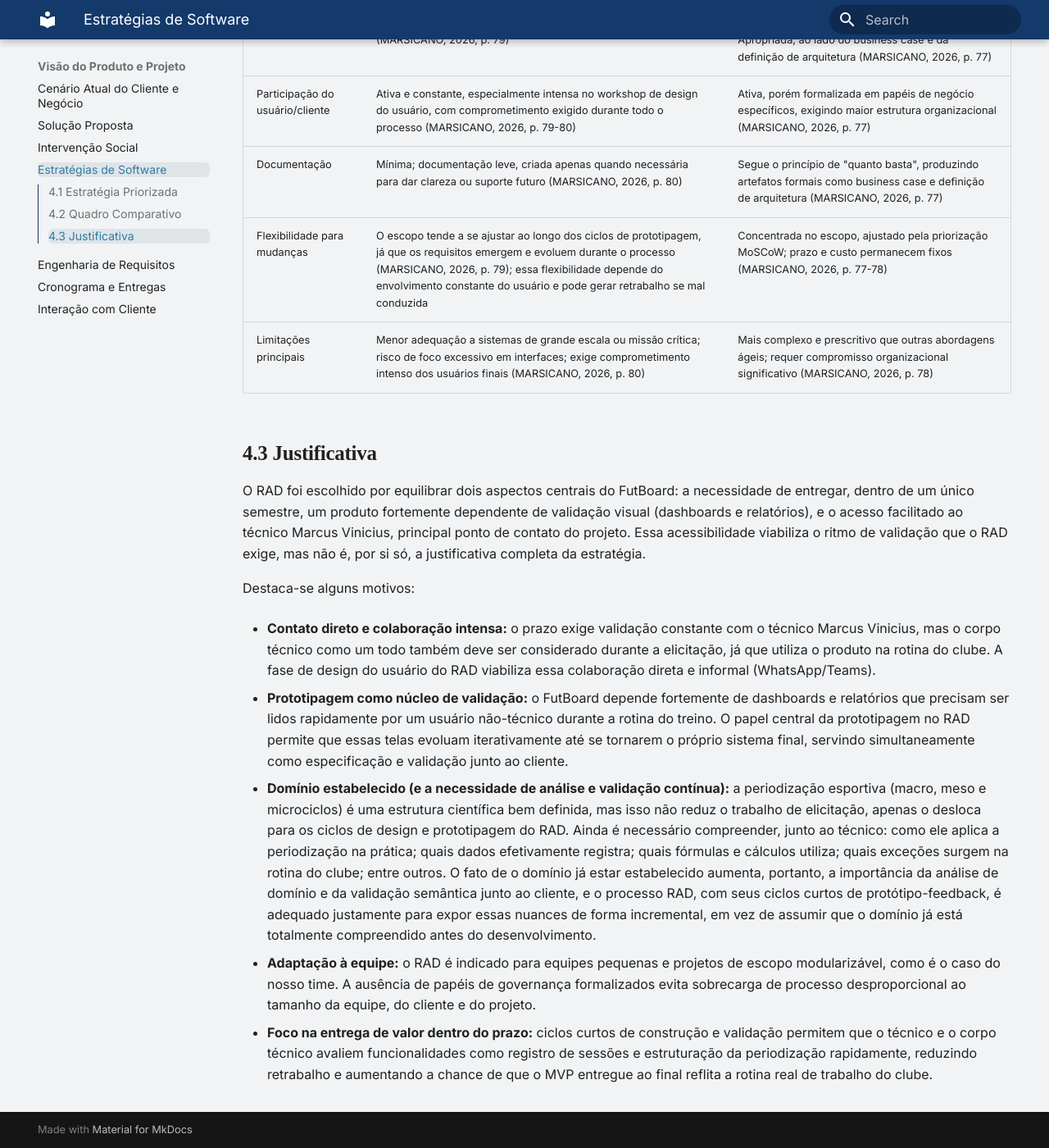
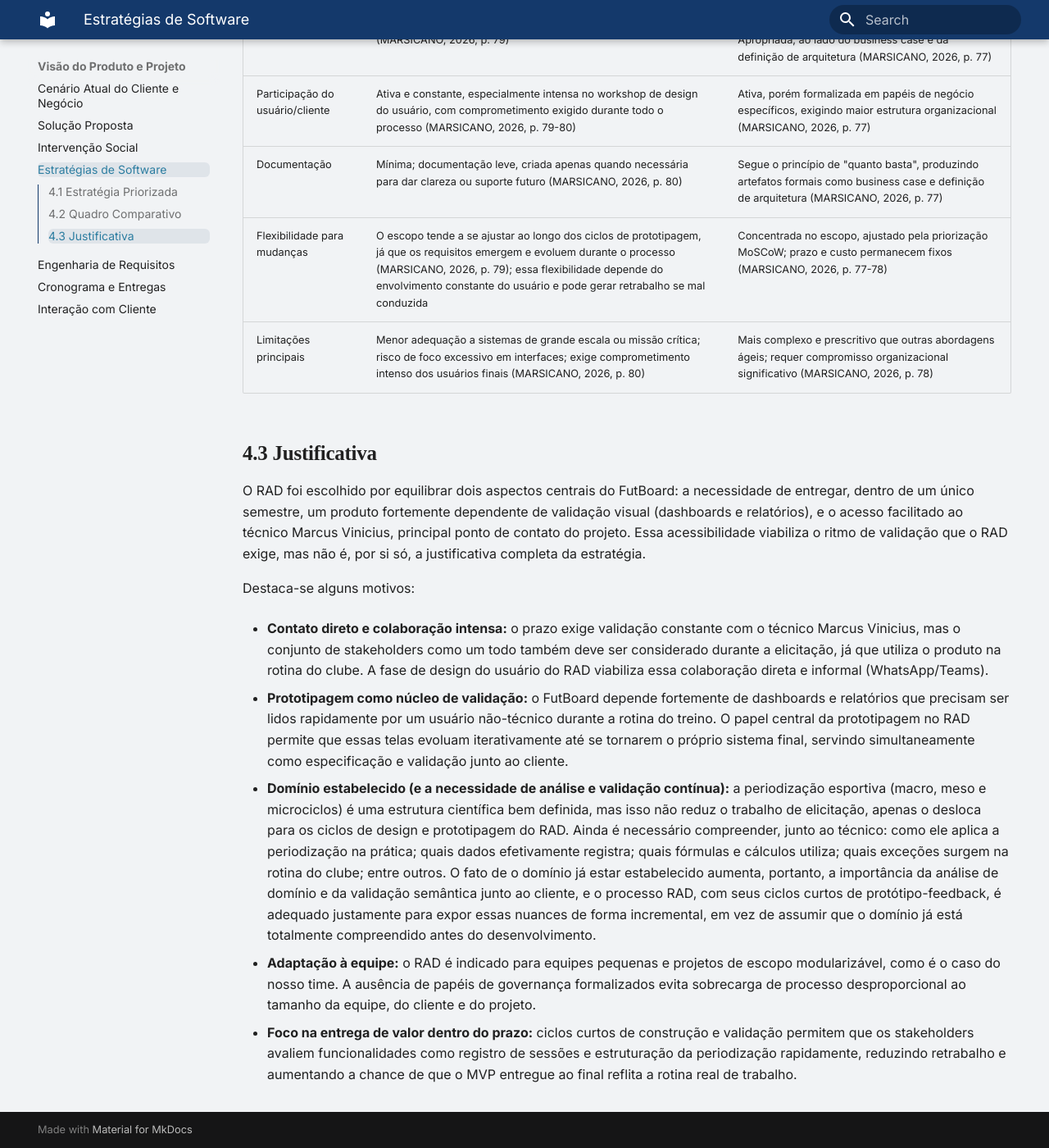
Before and after one commit to mdsreq-fga-unb/REQ-2026.2-T01-FutBoard, an MkDocs documentation site: the page built from docs/visao-produto/estrategias-esw.md, in a window 1280 px wide and 1400 px high, scrolled down 1211 px. Shown: the whole window at 82% size. Built offline with MkDocs 1.6.1 and Material for MkDocs 9.7.7, drawn with Linux system fonts in a browser that asks for light colours.

Commit message:
docs: altera termos 'corpo/comissão técnica' nos itens 4.1, 4.2 e 4.3

```diff
--- a/docs/visao-produto/estrategias-esw.md
+++ b/docs/visao-produto/estrategias-esw.md
@@ -33,7 +33,7 @@ O RAD foi escolhido por equilibrar dois aspectos centrais do FutBoard: a necessi
 
 Destaca-se alguns motivos:
 
-- **Contato direto e colaboração intensa:** o prazo exige validação constante com o técnico Marcus Vinicius, mas o corpo técnico como um todo também deve ser considerado durante a elicitação, já que utiliza o produto na rotina do clube. A fase de design do usuário do RAD viabiliza essa colaboração direta e informal (WhatsApp/Teams).
+- **Contato direto e colaboração intensa:** o prazo exige validação constante com o técnico Marcus Vinicius, mas o conjunto de stakeholders como um todo também deve ser considerado durante a elicitação, já que utiliza o produto na rotina do clube. A fase de design do usuário do RAD viabiliza essa colaboração direta e informal (WhatsApp/Teams).
 
 - **Prototipagem como núcleo de validação:** o FutBoard depende fortemente de dashboards e relatórios que precisam ser lidos rapidamente por um usuário não-técnico durante a rotina do treino. O papel central da prototipagem no RAD permite que essas telas evoluam iterativamente até se tornarem o próprio sistema final, servindo simultaneamente como especificação e validação junto ao cliente.
 
@@ -41,4 +41,4 @@ Destaca-se alguns motivos:
 
 - **Adaptação à equipe:** o RAD é indicado para equipes pequenas e projetos de escopo modularizável, como é o caso do nosso time. A ausência de papéis de governança formalizados evita sobrecarga de processo desproporcional ao tamanho da equipe, do cliente e do projeto.
 
-- **Foco na entrega de valor dentro do prazo:** ciclos curtos de construção e validação permitem que o técnico e o corpo técnico avaliem funcionalidades como registro de sessões e estruturação da periodização rapidamente, reduzindo retrabalho e aumentando a chance de que o MVP entregue ao final reflita a rotina real de trabalho do clube.
+- **Foco na entrega de valor dentro do prazo:** ciclos curtos de construção e validação permitem que os stakeholders avaliem funcionalidades como registro de sessões e estruturação da periodização rapidamente, reduzindo retrabalho e aumentando a chance de que o MVP entregue ao final reflita a rotina real de trabalho.
```
